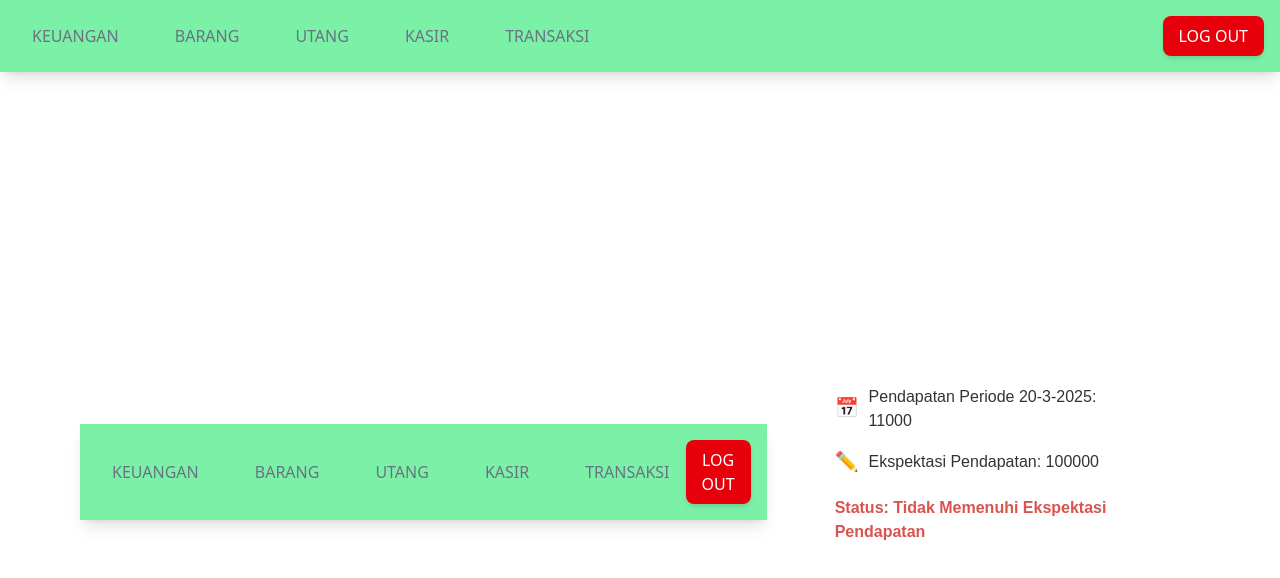
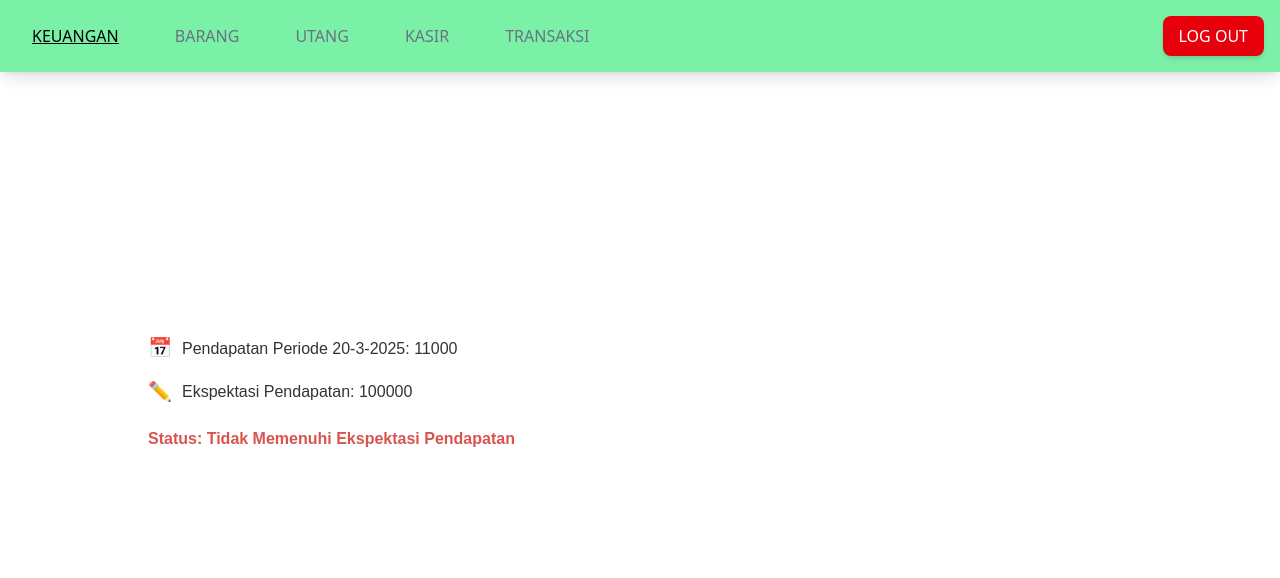
Before and after one commit to iOSatya/Analisis-Kebutuhan, a Vue app in the folder client/: page /keuangan in a window 1280 px wide. Shown: the top 578 px of the page. Built offline with nearby package versions, Linux system fonts and the light colour scheme; sample sign-in values are in the browser's storage.

Commit message:
fetch data di page barang, dan add funsi delete

```diff
--- a/client/src/components/Navigator.vue
+++ b/client/src/components/Navigator.vue
@@ -53,13 +53,33 @@
 
 <template>
 
-  <div class="flex justify-between items-center p-4 bg-green-300 text-gray-500 shadow-lg">
+  <div class="fixed top-0 left-0 right-0 z-50 flex justify-between items-center p-4 bg-green-300 text-gray-500 shadow-lg">
     <div class="flex space-x-6">
-      <RouterLink :to="{name: 'keuangan'}" class="px-4 py-2 hover:text-gray-900 transition duration-300 font-medium">KEUANGAN</RouterLink>
-      <RouterLink :to="{name: 'barang'}" class="px-4 py-2 hover:text-gray-900 transition duration-300 font-medium">BARANG</RouterLink>
-      <RouterLink :to="{name: 'utang'}" class="px-4 py-2 hover:text-gray-900 transition duration-300 font-medium">UTANG</RouterLink>
-      <RouterLink :to="{name: 'home'}" class="px-4 py-2 hover:text-gray-900 transition duration-300 font-medium">KASIR</RouterLink>
-      <RouterLink :to="{name: 'transaksi'}" class="px-4 py-2 hover:text-gray-900 transition duration-300 font-medium">TRANSAKSI</RouterLink>
+      <RouterLink
+        :to="{ name: 'keuangan' }"
+        :class="navClass('keuangan')">
+        KEUANGAN
+      </RouterLink>
+      <RouterLink
+        :to="{ name: 'barang' }"
+        :class="navClass('barang')">
+        BARANG
+      </RouterLink>
+      <RouterLink
+        :to="{ name: 'utang' }"
+        :class="navClass('utang')">
+        UTANG
+      </RouterLink>
+      <RouterLink
+        :to="{ name: 'home' }"
+        :class="navClass('home')">
+        KASIR
+      </RouterLink>
+      <RouterLink
+        :to="{ name: 'transaksi' }"
+        :class="navClass('transaksi')">
+        TRANSAKSI
+      </RouterLink>
     </div>
     <button
       @click="sendLogout"
@@ -73,6 +93,9 @@
 <script setup>
 
   import router from '@/router';
+  import { useRoute } from 'vue-router';
+
+  const route = useRoute();
 
   const sendLogout = async () => {
     const token = localStorage.getItem("token");
@@ -85,12 +108,18 @@
         }
       });
     } catch (error) {
-      // console.error(error);
       alert("Kesalahan Sistem");
     } finally {
       localStorage.removeItem("token");
       router.push({ name: "login" });
     }
-  }
+  };
+
+  const navClass = (name) => {
+    return [
+      "px-4", "py-2", "transition", "duration-300", "font-medium",
+      route.name === name ? "text-black underline" : "hover:text-gray-900"
+    ];
+  };
 
 </script>
--- a/client/src/views/BarangView.vue
+++ b/client/src/views/BarangView.vue
@@ -172,7 +172,7 @@
 
 <template>
 
-  <div class="flex h-screen items-center p-20">
+  <div class="flex h-screen items-center p-20 mt-20">
     <div class="items-table-container w-full m-12">
       <table class="items-table">
         <thead>
@@ -185,12 +185,12 @@
             <th>Aksi</th> </tr>
         </thead>
         <tbody>
-          <tr v-for="(item, index) in items" :key="item.id">
+          <tr v-for="(item, index) in barang" :key="item.id">
             <td>{{ index + 1 }}</td>
             <td>{{ item.nama }}</td>
             <td>{{ item.stock }}</td>
             <td>{{ item.terjual }}</td>
-            <td>{{ formatCurrency(item.harga) }}</td>
+            <td>{{ formatCurrency(item.harga_beli) }}</td>
             <td class="actions">
                <button @click="editItem(item.id)" class="action-button edit-button">✏️</button>
                <button @click="deleteItem(item.id)" class="action-button delete-button">🗑️</button>
@@ -211,11 +211,17 @@
 
   import { ref } from 'vue';
 
-  const items = ref([
-    { id: 1, nama: 'Aqua', stock: 28, terjual: 2, harga: 3000 },
-    { id: 2, nama: 'Mie Instan', stock: 19, terjual: 1, harga: 2500 },
-    { id: 3, nama: 'Pasta Gigi', stock: 18, terjual: 2, harga: 4000 },
-  ]);
+  const barang = ref([]);
+
+  (async () => {
+    try {
+      const response = await fetch('http://127.0.0.1:8000/api/barang');
+      barang.value = await response.json();
+    } catch (error) {
+      // console.error(error);
+      alert('gagal mengambil data barang');
+    }
+  })();
 
   const formatCurrency = (value) => {
     return value.toLocaleString('id-ID');
@@ -229,8 +235,23 @@
     console.log(`Edit item with id: ${id}`);
   };
 
-  const deleteItem = (id) => {
-    console.log(`Delete item with id: ${id}`);
+  const deleteItem = async (id) => {
+    try {
+      const response = await fetch(`http://127.0.0.1:8000/api/barang/${id}`, {
+        method: 'DELETE',
+        headers: {
+          'Content-Type': 'application/json'
+        },
+      });
+      if (response.ok) {
+        barang.value = barang.value.filter(item => item.id !== id);
+      } else {
+        alert('gagal menghapus data barang');
+      }
+    } catch (error) {
+      // console.error(error);
+      alert('gagal menghapus data barang');
+    }
   };
 
 </script>
--- a/client/src/views/KeuanganView.vue
+++ b/client/src/views/KeuanganView.vue
@@ -1,4 +1,4 @@
-<template>
+<!-- <template>
   <div class="flex h-screen items-center p-20">
     <div>
       <Navigator />
@@ -75,4 +75,81 @@
     color: #5cb85c;
   }
 
+</style> -->
+
+
+<template>
+
+  <div class="flex h-screen items-center p-20">
+    <div class="financial-details w-full m-12">
+      <div class="detail-item">
+        <span class="icon">📅</span>
+        <span>Pendapatan Periode {{ periode }}: {{ pendapatanPeriode }}</span>
+      </div>
+      <div class="detail-item">
+        <span class="icon">✏️</span>
+        <span>Ekspektasi Pendapatan: {{ ekspektasiPendapatan }}</span>
+      </div>
+      <div class="detail-item status" :class="statusClass">
+        <span>Status: {{ statusMessage }}</span>
+      </div>
+    </div>
+  </div>
+
+</template>
+
+<script setup>
+
+  import { ref, computed } from 'vue';
+
+  const periode = ref('20-3-2025');
+  const pendapatanPeriode = ref(11000);
+  const ekspektasiPendapatan = ref(100000);
+
+  const statusMessage = computed(() => {
+    return pendapatanPeriode.value >= ekspektasiPendapatan.value
+      ? 'Memenuhi Ekspektasi Pendapatan'
+      : 'Tidak Memenuhi Ekspektasi Pendapatan';
+  });
+
+  const statusClass = computed(() => {
+    return pendapatanPeriode.value >= ekspektasiPendapatan.value
+      ? 'status-met'
+      : 'status-not-met';
+  });
+
+</script>
+
+<style scoped>
+
+  .financial-details {
+    padding: 20px;
+    font-family: sans-serif;
+  }
+
+  .detail-item {
+    margin-bottom: 15px;
+    display: flex;
+    align-items: center;
+    color: #333;
+  }
+
+  .icon {
+    margin-right: 10px;
+    font-size: 1.2em;
+  }
+
+  .status {
+    margin-top: 20px;
+    font-weight: bold;
+  }
+
+  .status-not-met {
+    color: #d9534f;
+  }
+
+  .status-met {
+    color: #5cb85c;
+  }
+
 </style>
```
